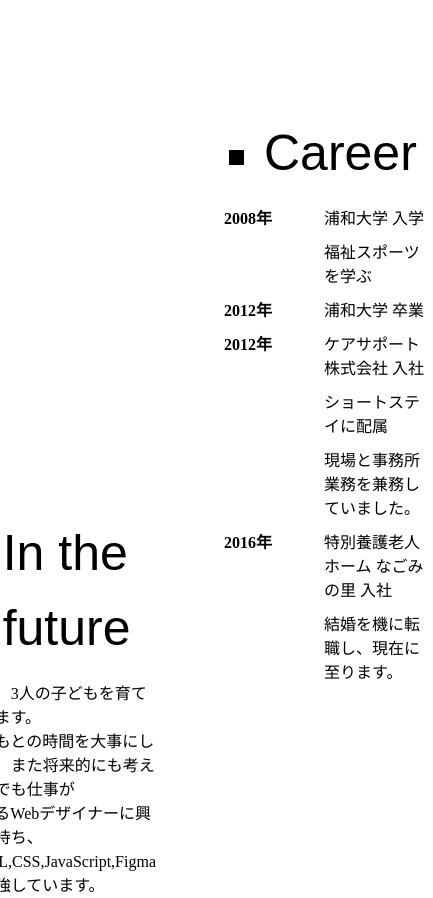
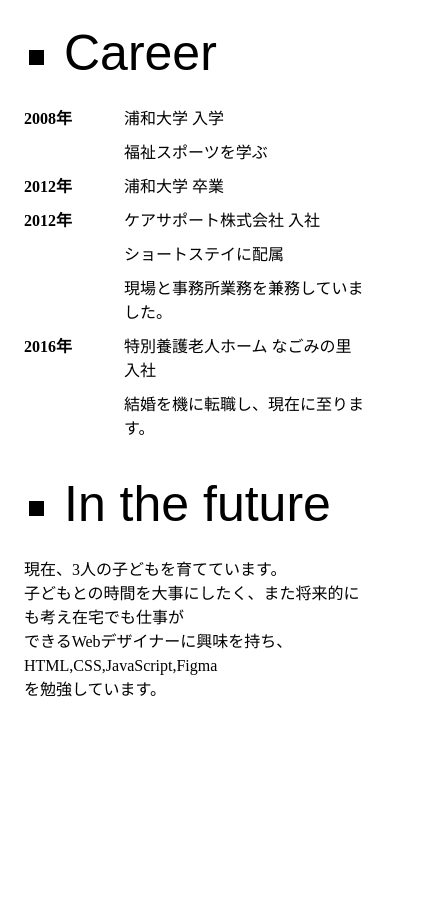
Before and after one commit to miho11270401-spec/portfolio, a plain HTML site: page portfolio/content.html in a window 390 px wide. Shown: the whole page, 433 px wide, since content can reach past the window. After the commit the page ends 844 px from the top, so only its background shows below. Drawn offline with Linux system fonts and the light colour scheme; some packages are replaced by stand-ins of ours; a web font is replaced by a local one.

Commit message:
htmlファイルとcontentファイルとcssファイルを修正しました。3/23

```diff
--- a/portfolio/content.html
+++ b/portfolio/content.html
@@ -19,8 +19,8 @@
   </head>
   <body>
     <div class="career-content">
-      <section class="career">
-        <h1 class="title">Career</h1>
+      <section class="career" id="career">
+        <h2 class="title">Career</h2>
         <dl class="timeline">
           <dt>2008年</dt>
           <dd>浦和大学 入学</dd>
@@ -39,8 +39,8 @@
     </div>
 
     <div class="future-content">
-      <section class="future">
-        <h1 class="title">In the future</h1>
+      <section class="future" id="future">
+        <h2 class="title">In the future</h2>
         <p>
           現在、3人の子どもを育てています。<br />
           子どもとの時間を大事にしたく、また将来的にも考え在宅でも仕事が<br />
--- a/portfolio/css/style.css
+++ b/portfolio/css/style.css
@@ -93,6 +93,7 @@ a {
 }
 
 .title {
+  position: relative;
   font-size: 50px;
   font-family: "Kite One", sans-serif;
   font-weight: 400;
@@ -125,3 +126,10 @@ a {
   top: 500px;
   right: 210px;
 }
+
+@media (max-width: 963px) {
+  .career,
+  .future {
+    position: static;
+  }
+}
```
Also changed, not shown: portfolio/index.html (+2 -2 lines).
